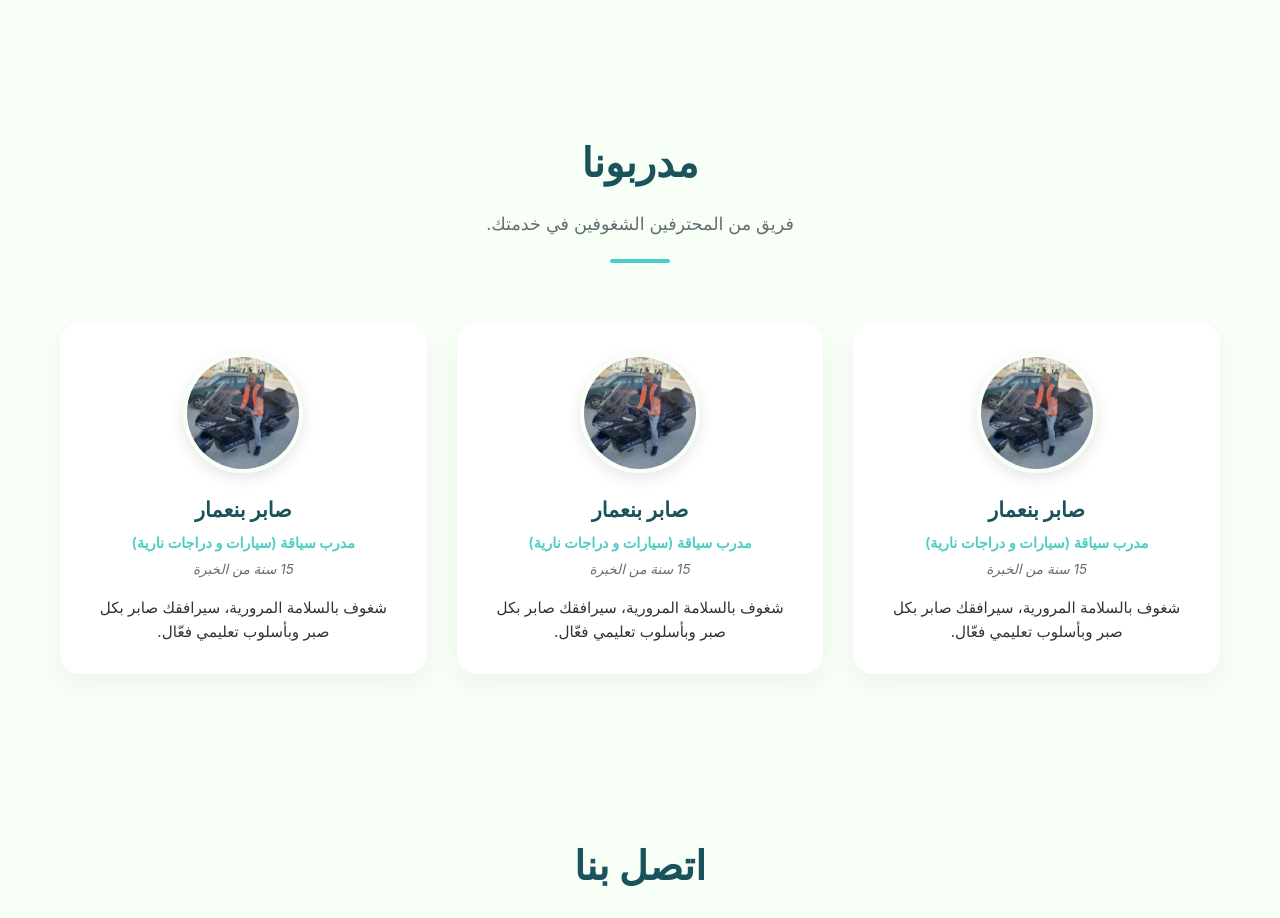
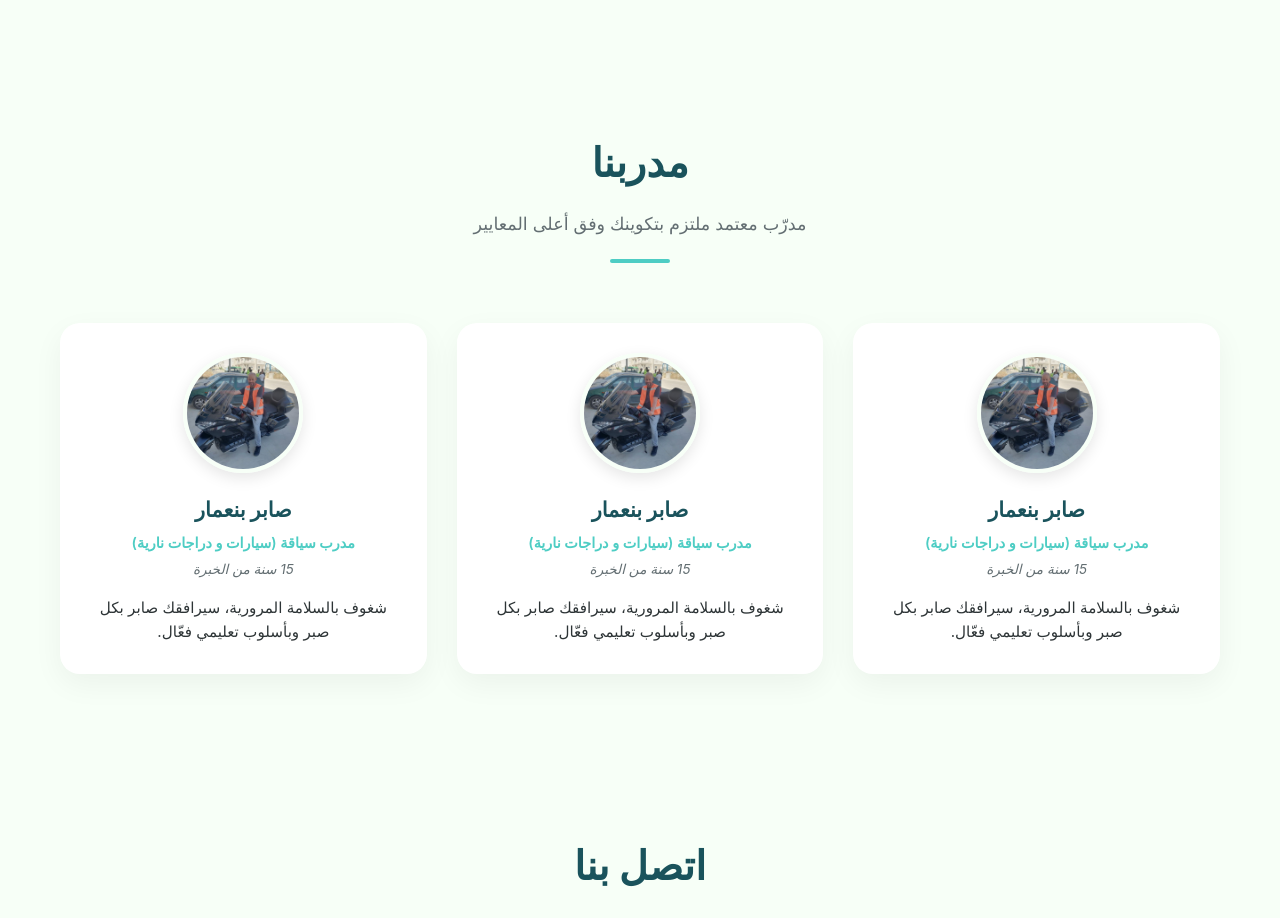
Before and after one commit to YasserWahada25/AutoEcoleWS, an Angular app: page / in a window 1280 px wide. Shown: the part 2060-2978 px from the top of the page. Built offline with nearby package versions, Linux system fonts and the light colour scheme.

Commit message:
modification au niveau instructor

```diff
--- a/src/app/pages/home/sections/instructors-section/instructors-section.html
+++ b/src/app/pages/home/sections/instructors-section/instructors-section.html
@@ -1,8 +1,8 @@
 <section id="instructors" class="instructors-section">
     <div class="container">
         <div class="section-header">
-            <h2>مدربونا</h2>
-            <p>فريق من المحترفين الشغوفين في خدمتك.</p>
+            <h2>مدربنا</h2>
+            <p>مدرّب معتمد ملتزم بتكوينك وفق أعلى المعايير</p>
             <div class="divider"></div>
         </div>
 
```
